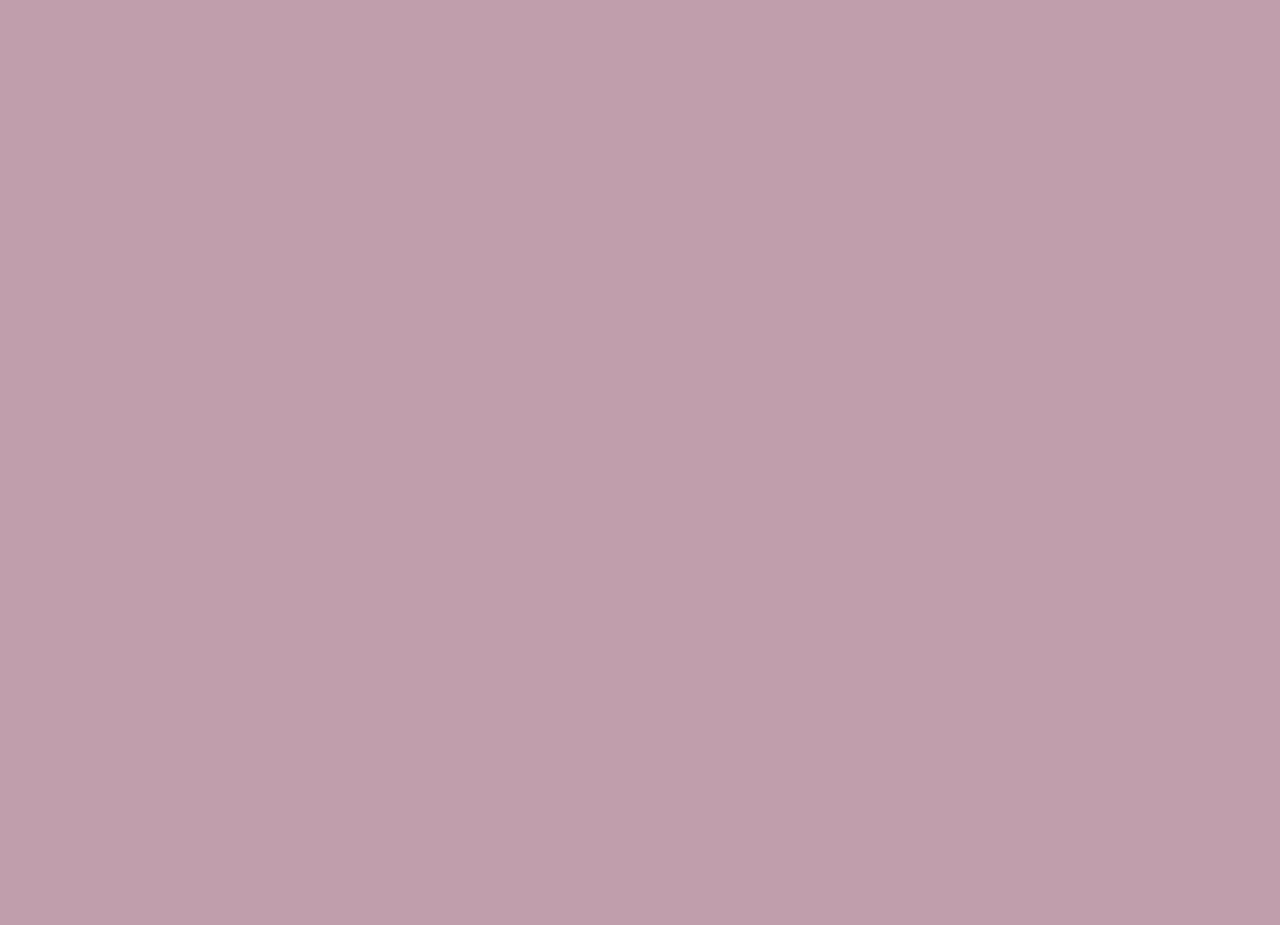
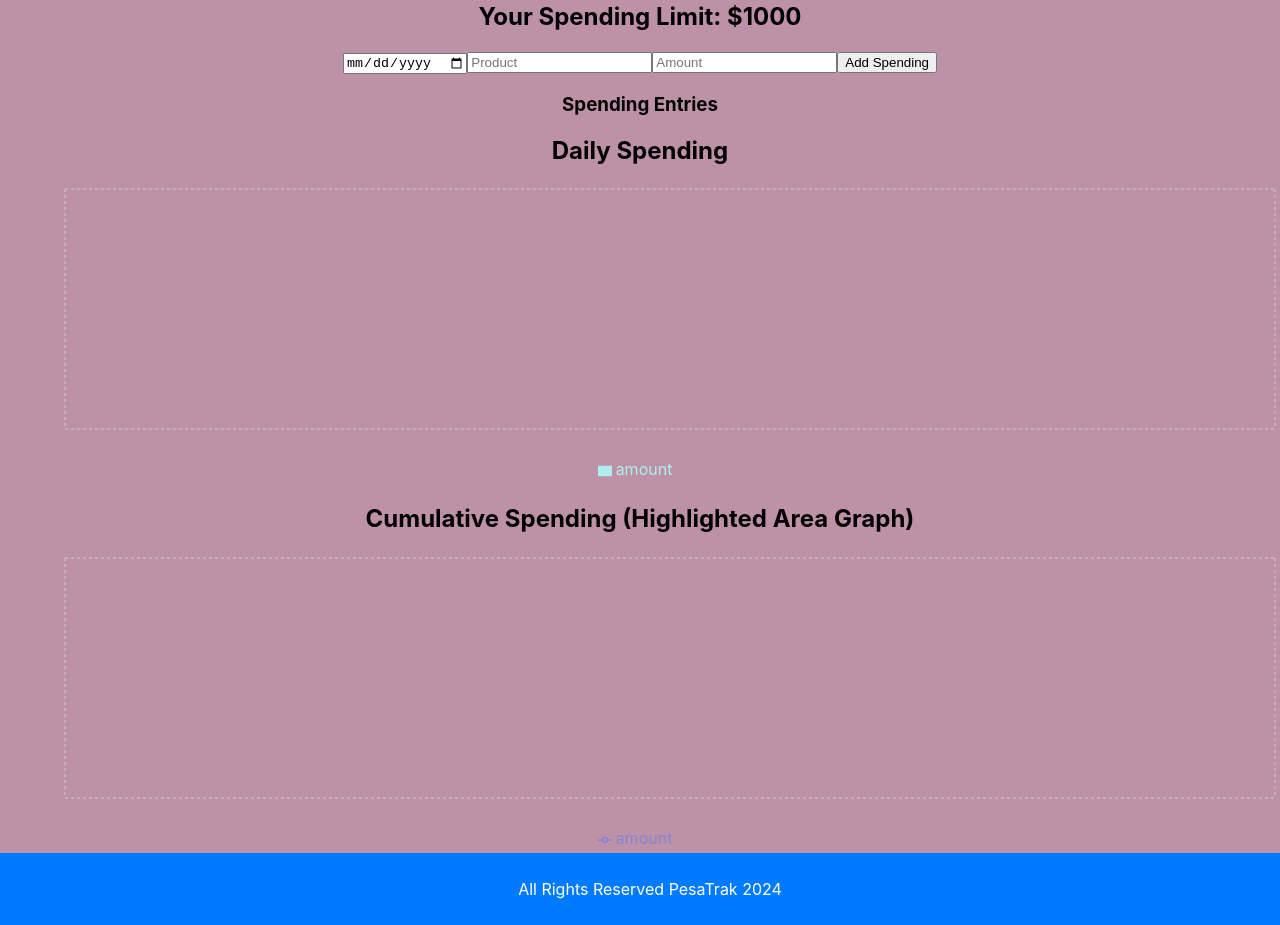
Before and after one commit to KendiAstro23/Finance_Tracker, a React (Create React App) app in the folder pesatrak-react/: page /dashboard in a window 1280 px wide. Before the commit this address had no page. Shown: the part 80-1005 px from the top of the page. Before the commit the page ends 800 px from the top, so only its background shows below. Built offline with nearby package versions, Linux system fonts and the light colour scheme.

Commit message:
Adding footer elements

```diff
--- a/pesatrak-react/src/App.js
+++ b/pesatrak-react/src/App.js
@@ -4,16 +4,20 @@ import { BrowserRouter as Router, Route, Routes } from 'react-router-dom';
 import Dashboard from './components/Dashboard';
 import Login from './components/Login';
 import Signup from './components/Signup';
+import Footer from './components/Footer';
 
 function App() {
   return (
+    <div className="App">
     <Router>
-      <Routes>
-        <Route path="/login" element={<Login />} />
-        <Route path="/signup" element={<Signup />} />
-        <Route path="/" element={<Dashboard />} />
-      </Routes>
-    </Router>
+        <Routes>
+            <Route path="/" element={<Login />} /> {/* Default route */}
+            <Route path="/signup" element={<Signup />} /> {/* Signup route */}
+            <Route path="/dashboard" element={<Dashboard />} /> {/* Dashboard route */}
+                </Routes>
+            </Router>
+    <Footer />
+</div>
   );
 }
 
--- a/pesatrak-react/src/components/Dashboard.js
+++ b/pesatrak-react/src/components/Dashboard.js
@@ -109,7 +109,7 @@ const Dashboard = () => {
           <YAxis />
           <Tooltip />
           <Legend />
-          <Bar dataKey="amount" fill="#82ca9d" />
+          <Bar dataKey="amount" fill="#AFEEEE" />
         </BarChart>
       </ResponsiveContainer>
 
--- /dev/null
+++ b/pesatrak-react/src/components/Footer.css
@@ -0,0 +1,10 @@
+/* src/components/Footer.css */
+.footer {
+    background-color: #007bff; /* Change to your desired background color */
+    color: white; /* Text color */
+    text-align: center;
+    padding: 10px;
+    position: relative; /* Or absolute if you want to fix it at the bottom */
+    bottom: 0;
+    width: 100%;
+}
--- /dev/null
+++ b/pesatrak-react/src/components/Footer.js
@@ -0,0 +1,13 @@
+// src/components/Footer.js
+import React from 'react';
+import './Footer.css'; // Optional: Create a CSS file for styling
+
+const Footer = () => {
+    return (
+        <footer className="footer">
+            <p>All Rights Reserved PesaTrak 2024</p>
+        </footer>
+    );
+};
+
+export default Footer;
```
